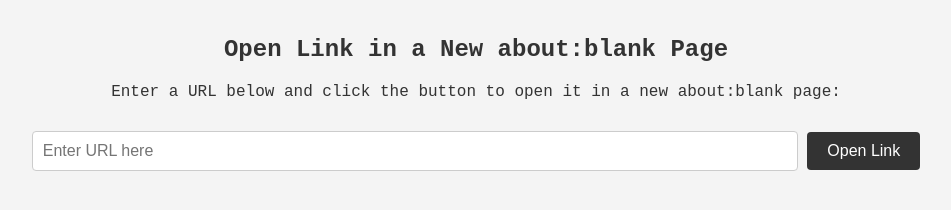
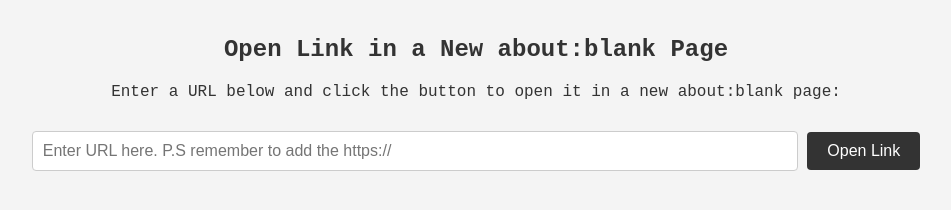
Before and after one commit to myrokoji/aboutblankembedded, a plain HTML site: page open_link_in_about_blank_with_favicon.html in a window 1280 px wide. Shown: the whole page, without its empty margins (164-1115 px from the left). Drawn offline with Linux system fonts and the light colour scheme.

Commit message:
Updated the file to be disguised entirely

```diff
--- a/open_link_in_about_blank_with_favicon.html
+++ b/open_link_in_about_blank_with_favicon.html
@@ -4,7 +4,7 @@
 <head>
     <meta charset="UTF-8">
     <meta name="viewport" content="width=device-width, initial-scale=1.0">
-    <title>Open Link in about:blank</title>
+    <title>about:blank</title>
     <style>
         body {
             font-family: 'Courier New', Courier, monospace;
@@ -48,7 +48,7 @@
 <body>
     <h1>Open Link in a New about:blank Page</h1>
     <p>Enter a URL below and click the button to open it in a new <code>about:blank</code> page:</p>
-    <input type="text" id="urlInput" placeholder="Enter URL here">
+    <input type="text" id="urlInput" placeholder="Enter URL here. P.S remember to add the https://">
     <button onclick="openLink()">Open Link</button>
 
     <script>
```
